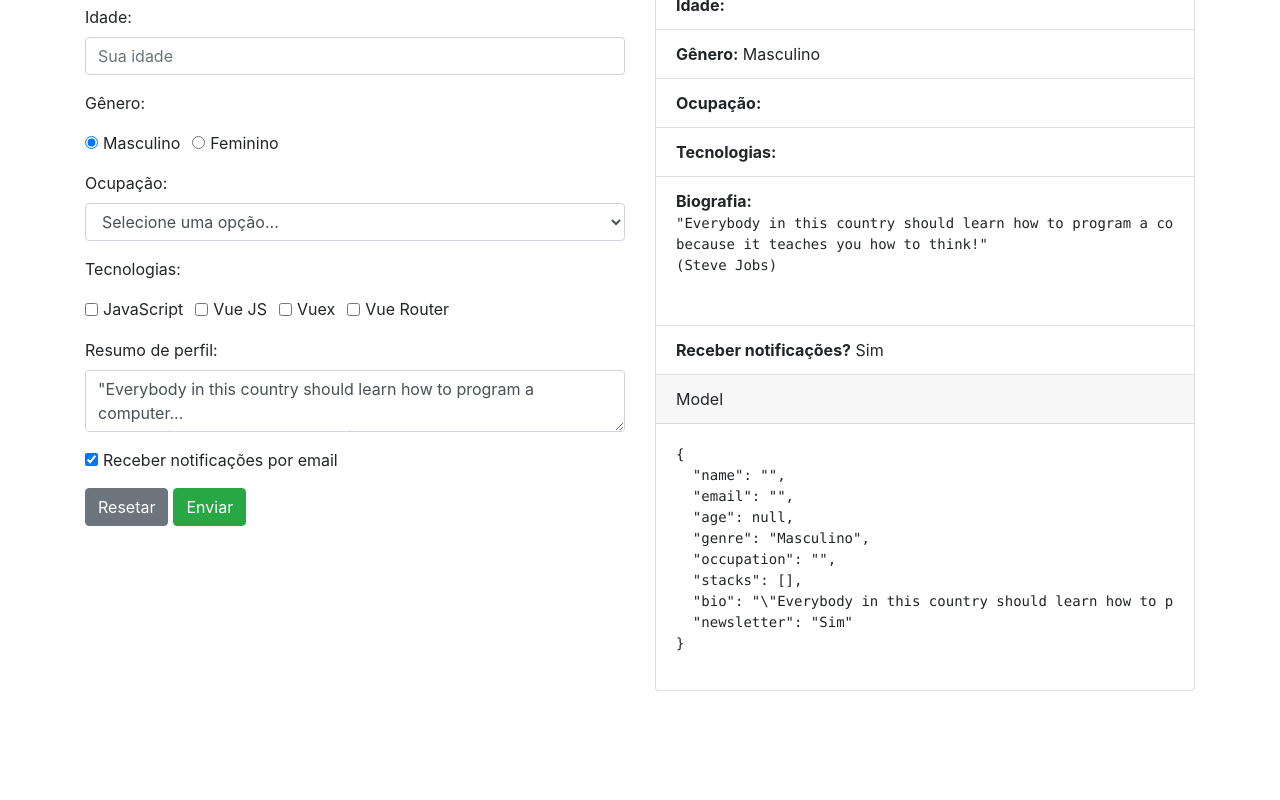
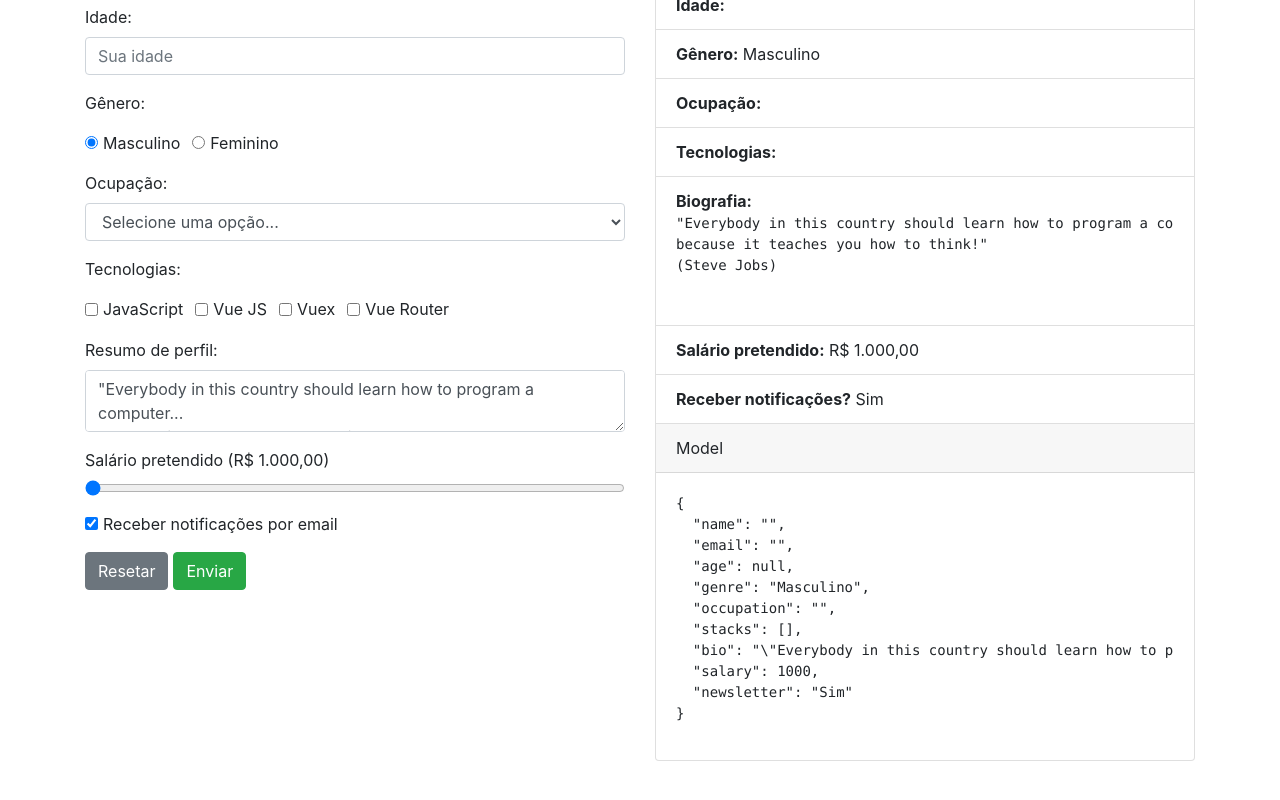
Before and after one commit to taironedias/vue-init, a Vue app in the folder with-docker/code/vue-formularios/: page / in a window 1280 px wide. Shown: the part 490-1290 px from the top of the page. Before the commit the page ends 1229 px from the top, so only its background shows below. Built offline with nearby package versions, Linux system fonts and the light colour scheme.

Commit message:
criando o campo de formulario customizado

```diff
--- a/with-docker/code/vue-formularios/src/App.vue
+++ b/with-docker/code/vue-formularios/src/App.vue
@@ -137,6 +137,16 @@
             </div>
 
             <div class="form-group">
+              <AppRange
+                :inputClass="{'form-control-range': true}"
+                label="Salário pretendido"
+                v-model.number="dev.salary"
+                min="1000"
+                max="15000"
+                step="200"/>
+            </div>
+
+            <div class="form-group">
 
               <div class="form-check form-check-inline">
                 <input
@@ -192,6 +202,9 @@
                 <!-- Porém, caso queira aplicar a quebras de linhas sem utilizar essa estilização do Bootstrap segue a estilização abaixo: -->
                 <!-- <div style="white-space: pre;">{{ dev.bio }}</div> -->
               </li>
+              <li class="list-group-item">
+                <strong>Salário pretendido:</strong> {{ parseFloat(dev.salary).toLocaleString('pt-br', { style: 'currency', currency: 'BRL' }) }}
+              </li>
               <li class="list-group-item"><strong>Receber notificações?</strong> {{ dev.newsletter }} </li>
             </ul>
 
@@ -213,7 +226,13 @@
 </template>
 
 <script>
+
+import AppRange from './components/Range';
+
 export default {
+  components: {
+    AppRange
+  },
   data() {
     return {
       dev: {},
@@ -226,6 +245,7 @@ export default {
         stacks: [],
         bio: `"Everybody in this country should learn how to program a computer...\nbecause it teaches you how to think!"\n(Steve Jobs)
         `,
+        salary: 1000,
         newsletter: 'Sim'
       },
       occupations: [
--- /dev/null
+++ b/with-docker/code/vue-formularios/src/components/Range.vue
@@ -0,0 +1,40 @@
+<template>
+    <div>
+        <label>{{ customLabel }}</label>
+        <input
+            :class="inputClass"
+            type="range"
+            v-bind="$attrs"
+            :value="value"
+            @input="updateAmount">
+    </div>
+</template>
+
+<script>
+export default {
+    inheritAttrs: true,
+    props: {
+        label: [String],
+        value: [Number, String],
+        inputClass: [String, Object, Array]
+    },
+    data() {
+        return {
+            amountCurrent: this.value || this.$attrs.min
+        }
+    },
+    computed: {
+        customLabel() {
+            let amountFormatter = parseFloat(this.amountCurrent).toLocaleString('pt-br', { style: 'currency', currency: 'BRL' })
+            return `${this.label} (${amountFormatter})`
+        }
+    },
+    methods: {
+        updateAmount(event) {
+            const amount = event.target.value;
+            this.$emit('input', amount)
+            this.amountCurrent = amount
+        }
+    }
+}
+</script>
```
